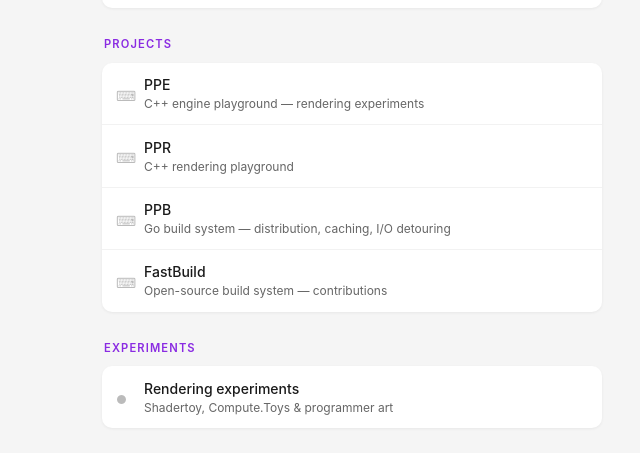
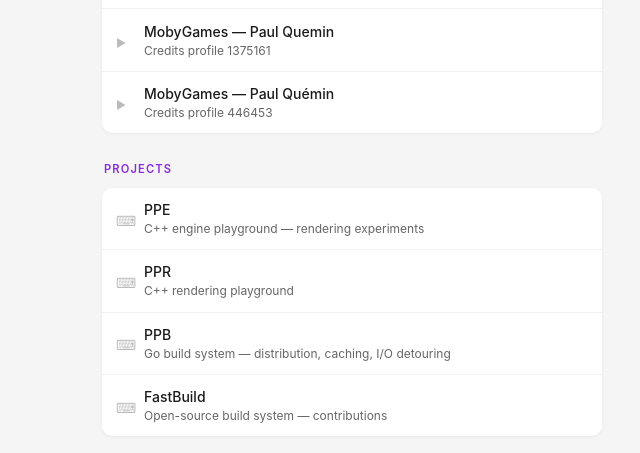
Before and after one commit to poppolopoppo/resume-links, a plain HTML site: page index.html in a window 1280 px wide. Shown: the part 326-779 px from the top of the page, without its empty margins (288-928 px from the left). Drawn offline with Linux system fonts and the light colour scheme.

Commit message:
Add MobyGames credit profiles

```diff
--- a/index.html
+++ b/index.html
@@ -241,6 +241,24 @@
             </span>
           </a>
         </li>
+        <li>
+          <a href="https://www.mobygames.com/person/1375161/paul-quemin/">
+            <span class="link-icon icon-play" aria-hidden="true"></span>
+            <span class="link-label">
+              <span class="title">MobyGames &mdash; Paul Quemin</span>
+              <span class="subtitle">Credits profile 1375161</span>
+            </span>
+          </a>
+        </li>
+        <li>
+          <a href="https://www.mobygames.com/person/446453/paul-quemin/">
+            <span class="link-icon icon-play" aria-hidden="true"></span>
+            <span class="link-label">
+              <span class="title">MobyGames &mdash; Paul Quémin</span>
+              <span class="subtitle">Credits profile 446453</span>
+            </span>
+          </a>
+        </li>
       </ul>
     </section>
 
```
